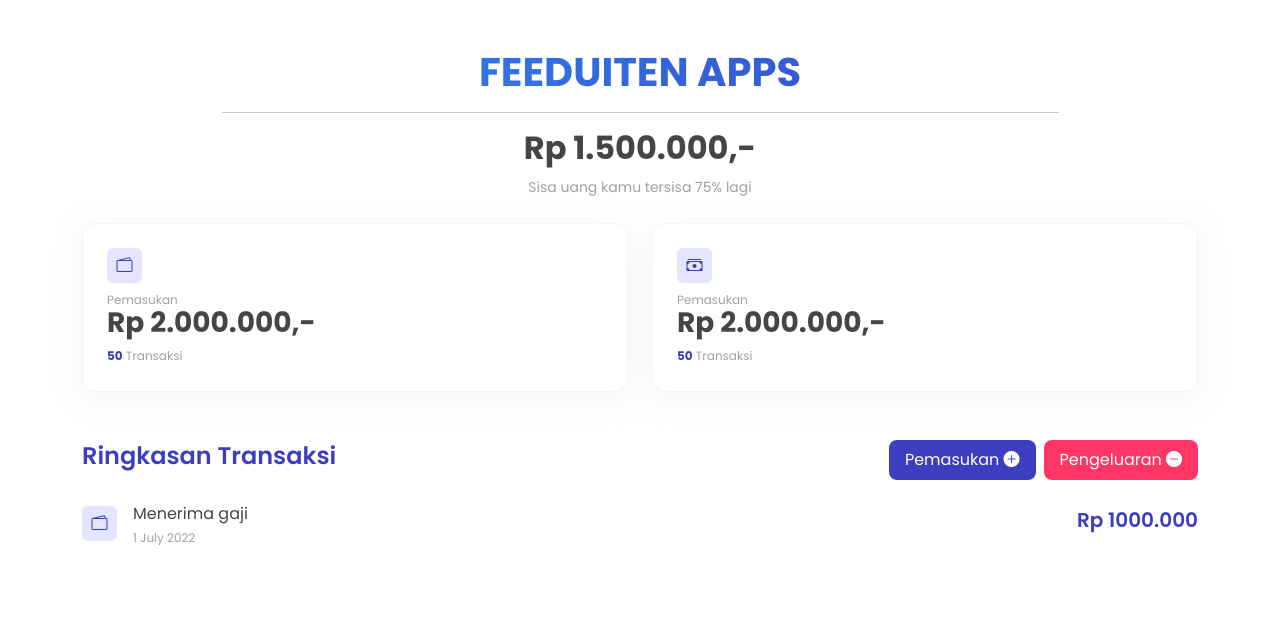
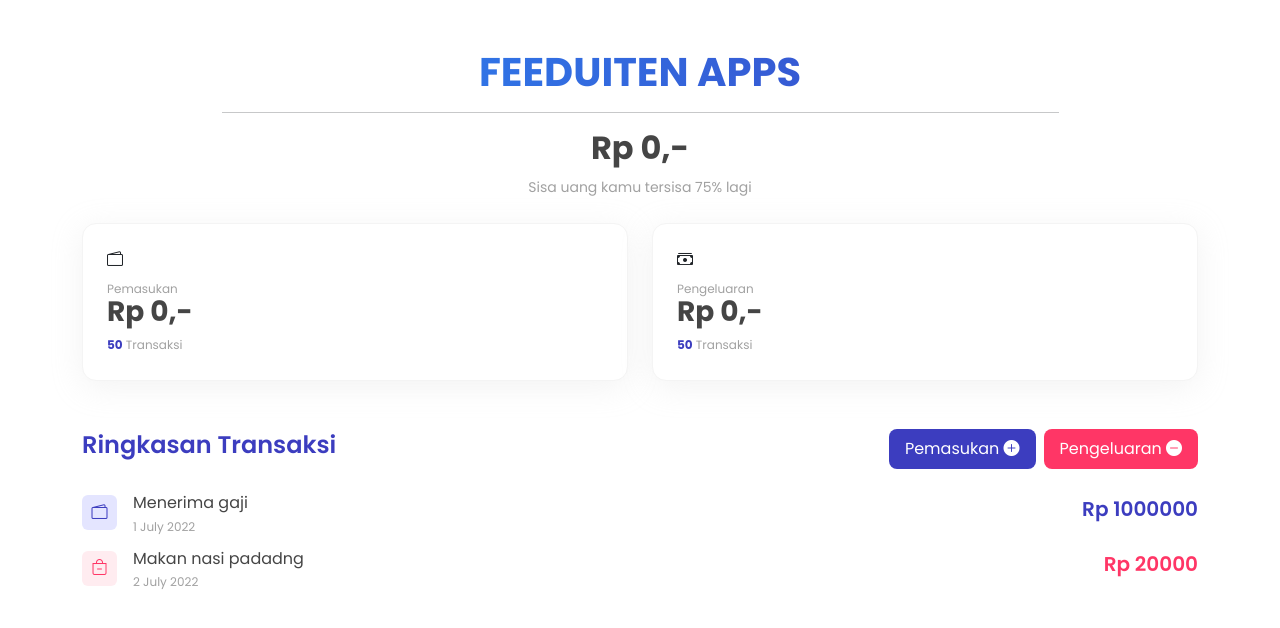
Before and after one commit to setyawannn/feeduiten-react, a React (Create React App) app: page / in a window 1280 px wide. Shown: the top 628 px of the page. Built offline with nearby package versions, Linux system fonts and the light colour scheme.

Commit message:
setState initialization

```diff
--- a/src/App.css
+++ b/src/App.css
@@ -73,7 +73,7 @@ h6 {
   border-radius: 14px;
 }
 
-.icon-wrapper {
+.icon-wrapper-in {
   display: flex;
   flex-direction: column;
   justify-content: center;
@@ -85,6 +85,20 @@ h6 {
   background: #E4E5FF;
   border-radius: 6px;
   color: #3C3DBF;
+}
+
+.icon-wrapper-out {
+  display: flex;
+  flex-direction: column;
+  justify-content: center;
+  align-items: center;
+  padding: 10px;
+  gap: 10px;
+  width: 35px;
+  height: 35px;
+  background: #FFECF0;
+  border-radius: 6px;
+  color: #FF3666;
 }
 
 .text-ungu {
--- a/src/App.js
+++ b/src/App.js
@@ -2,9 +2,33 @@ import './App.css';
 import React from 'react';
 
 class App extends React.Component {
-  // constructor() {
-  //   super();
-  // }
+  constructor() {
+    super();
+
+    this.state = {
+      sisaUang: 0,
+      persentasiUang: 0,
+      pemasukanUang: 0,
+      pengeluaranUang: 0,
+      transaksiIN: 0,
+      transaksiOUT: 0,
+      summary: [
+        {
+          deskripsi: "Menerima gaji",
+          tanggal: '1 July 2022',
+          nominal: 1000000,
+          kategori: 'IN',
+        },
+        {
+          deskripsi: "Makan nasi padadng",
+          tanggal: '2 July 2022',
+          nominal: 20000,
+          kategori: 'OUT',
+        },
+      ],
+    }
+
+  }
 
   render() {
     return (
@@ -14,7 +38,7 @@ class App extends React.Component {
             <div className='col-12 text-center'>
               <h1 className='fw-bold'>FEEDUITEN APPS</h1>
               <hr className='w-75 mx-auto' />
-              <h2 className='fw-bold'>Rp 1.500.000,-</h2>
+              <h2 className='fw-bold'>Rp {this.state.sisaUang},-</h2>
               <span className='title-md'>Sisa uang kamu tersisa 75% lagi</span>
             </div>
           </div>
@@ -26,7 +50,7 @@ class App extends React.Component {
                   <i class="bi bi-wallet2"></i>
                 </div>
                 <span className='title-sm'>Pemasukan</span>
-                <h3 className='fw-bold'>Rp 2.000.000,-</h3>
+                <h3 className='fw-bold'>Rp {this.state.pemasukanUang},-</h3>
                 <div>
                   <span className='title-sm text-ungu fw-bold'>50</span><span className='title-sm'> Transaksi</span>
                 </div>
@@ -37,8 +61,8 @@ class App extends React.Component {
                 <div className='icon-wrapper mb-1'>
                   <i class="bi bi-cash-stack"></i>
                 </div>
-                <span className='title-sm'>Pemasukan</span>
-                <h3 className='fw-bold'>Rp 2.000.000,-</h3>
+                <span className='title-sm'>Pengeluaran</span>
+                <h3 className='fw-bold'>Rp {this.state.pengeluaranUang},-</h3>
                 <div>
                   <span className='title-sm text-ungu fw-bold'>50</span><span className='title-sm'> Transaksi</span>
                 </div>
@@ -57,19 +81,24 @@ class App extends React.Component {
           </div>
 
           <div className='row mt-4'>
-            <div className='col-12 d-flex justify-content-between align-items-center'>
-              <div className='d-flex align-items-center'>
-                <div className='icon-wrapper'>
-                  <i class="bi bi-wallet2"></i>
+            {this.state.summary.map((sum) => {
+              return (
+                <div className='col-12 mb-3 d-flex justify-content-between align-items-center'>
+                  <div className='d-flex align-items-center'>
+                    <div className={sum.kategori === 'IN' ? 'icon-wrapper-in' : 'icon-wrapper-out'}>
+                      <i class={sum.kategori === 'IN' ? 'bi bi-wallet2' : 'bi bi-bag-dash'}></i>
+                    </div>
+                    <div className='transaction ms-3 d-flex flex-column'>
+                      <h6>{sum.deskripsi}</h6>
+                      <span className='title-sm'>{sum.tanggal}</span>
+                    </div>
+                  </div>
+
+                  <h5 className={sum.kategori === 'IN' ? 'text-money-in' : 'text-money-out'} >Rp {sum.nominal}</h5>
                 </div>
-                <div className='transaction ms-3 d-flex flex-column'>
-                  <h6>Menerima gaji</h6>
-                  <span className='title-sm'>1 July 2022</span>
-                </div>
-              </div>
+              )
+            })}
 
-              <h5 className='text-money-in'>Rp 1000.000</h5>
-            </div>
           </div>
         </div>
       </>
```
